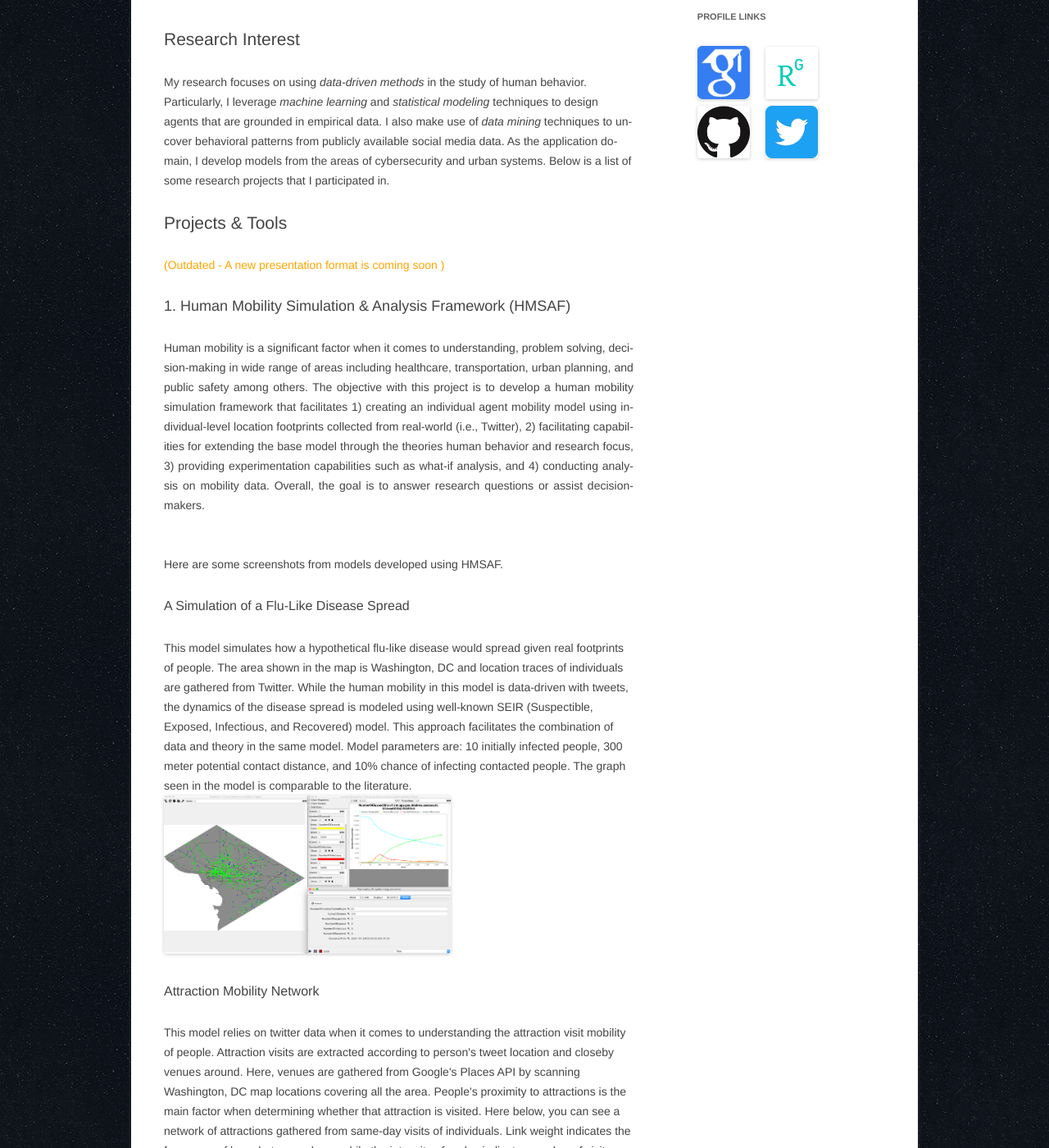
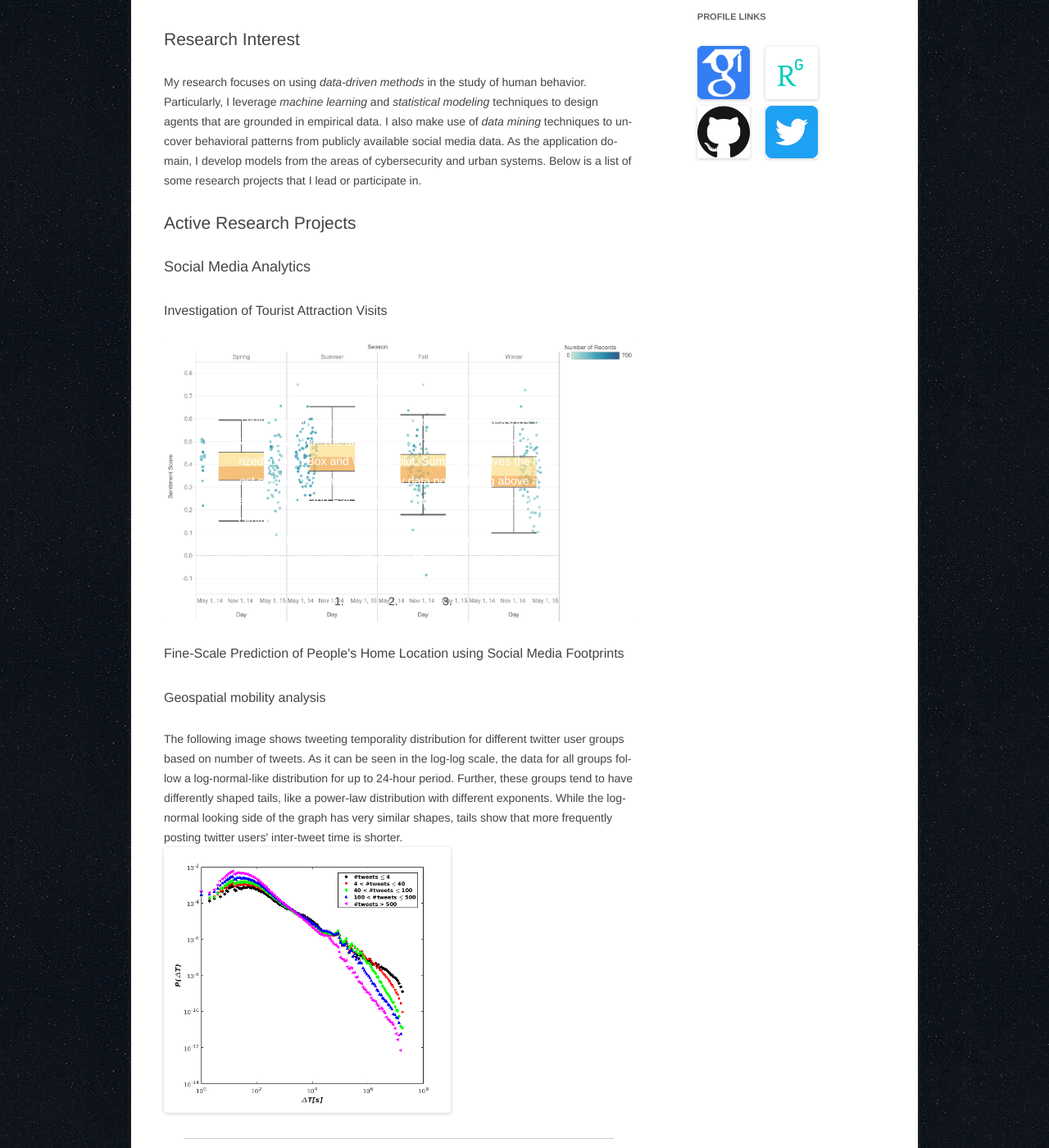
Before and after one commit to hamdikavak/hamdikavak.github.io, a Jekyll site: the page built from research-and-projects/index.html, in a window 1280 px wide and 1400 px high, scrolled down 210 px. Shown: the whole window at 82% size. Built offline with Jekyll 4.4.1, drawn with Linux system fonts in a browser that asks for light colours; nearby versions of some CDN libraries; some of the changed text lies outside the part shown.

Commit message:
Major changes on the projects page

```diff
--- a/_layouts/default.html
+++ b/_layouts/default.html
@@ -33,7 +33,7 @@
 	<header id="masthead" class="site-header" role="banner">
 		<hgroup>
 			<h1 class="site-title"><a href="{{ site.baseurl }}/" title="Hamdi Kavak" rel="home">Hamdi Kavak</a></h1>
-			<h2 class="site-description">A space about my professional career</h2>
+			<h2 class="site-description">A summary of my professional career</h2>
 		</hgroup>
 		<nav class="navbar navbar-expand-md navbar-dark bg-dark">
 			<button class="navbar-toggler" type="button" data-toggle="collapse" data-target="#navbarMenu" aria-controls="navbarMenu" aria-expanded="false" aria-label="Navigate">
@@ -48,7 +48,7 @@
 	          	<a href="{{ site.baseurl }}/publications/" class="nav-link">Publications</a>
 	          </li>
 	          <li class="nav-item {{ page.current_page_research }}">
-	          	<a href="{{ site.baseurl }}/research-and-projects/" class="nav-link">Research &#038; Projects</a>
+	          	<a href="{{ site.baseurl }}/research-and-projects/" class="nav-link">Research Efforts</a>
 	          </li>
 	          <li class="nav-item {{ page.current_page_skills }}">
 	          	<a href="{{ site.baseurl }}/skills/" class="nav-link">My Toolset</a>
--- a/publications/index.html
+++ b/publications/index.html
@@ -137,7 +137,7 @@
   </li>
 </ol>
 <a name="others"></a>
-<h1>Other Publications (non-peer reviwed)</h1>
+<h1>Other Publications (non-peer reviewed)</h1>
 <ol>
 	<li>
     Procedural City Generation Beyond Game Development<br />
--- a/research-and-projects/index.html
+++ b/research-and-projects/index.html
@@ -10,12 +10,163 @@
 My research focuses on using <em>data-driven methods</em> in the study of human behavior.
 Particularly, I leverage <em>machine learning</em> and <em>statistical modeling</em> techniques to design agents that are grounded in empirical data.
 I also make use of <em>data mining</em> techniques to uncover behavioral patterns from publicly available social media data.
-As the application domain, I develop models from the areas of cybersecurity and urban systems. Below is a list of some research projects that I participated in.
+As the application domain, I develop models from the areas of cybersecurity and urban systems. Below is a list of some research projects that I lead or participate in.
 
 </p>
 
-<h1>Projects &amp; Tools</h1> <span style="color: orange">(Outdated - A new presentation format is coming soon )</span>
-<h2>1. Human Mobility Simulation &amp; Analysis Framework (HMSAF)</h2>
+<h1>Active Research Projects</h1>
+
+<h2>Social Media Analytics</h2>
+
+<h3>Investigation of Tourist Attraction Visits</h3>
+<div id="socialMediaCarouselExampleIndicators" class="carousel slide" data-ride="carousel">
+  <ol class="carousel-indicators">
+    <li data-target="#socialMediaCarouselExampleIndicators" data-slide-to="0" class="active"></li>
+    <li data-target="#socialMediaCarouselExampleIndicators" data-slide-to="1"></li>
+    <li data-target="#socialMediaCarouselExampleIndicators" data-slide-to="2"></li>
+  </ol>
+  <div class="carousel-inner">
+    <div class="carousel-item active">
+      <img class="d-block w-100" src="images/social_media_analytics/attraction/method.png" alt="Method">
+      <div class="carousel-caption d-none d-md-block">
+	    <h5>Method</h5>
+	    <p>The summary of our 4-step method containing the steps of data collection and preprocessing, visitor origin identification, visit sentiment identification, and temporality inspection.</p>
+	  </div>
+    </div>
+    <div class="carousel-item">
+      <img class="d-block w-100" src="images/social_media_analytics/attraction/seasonality.png" alt="The effect of seasonality on sentiment">
+      <div class="carousel-caption d-none d-md-block">
+	    <h5>The effect of seasonality on sentiment</h5>
+	    <p>Daily average sentiment scores split across four seasons from Spring to Winter. The data distribution in each season is summarized using a Box and Whisker plot. Summer receives the highest positive sentiment with many data points rising above a 0.4 score. Spring and Fall follow with similar sentiment scores concentrated below 0.4 scores. Winter, on the other hand, appears to have the lowest sentiment scores with a concentration falling below 0.35.</p>
+	  </div>
+    </div>
+    <div class="carousel-item">
+      <img class="d-block w-100" src="images/social_media_analytics/attraction/progression.png" alt="Sentiment progression">
+       <div class="carousel-caption d-none d-md-block">
+	    <h5>Sentiment progression based on visit length and attraction category</h5>
+	    <p>A plot of the progress of sentiment based the time spent at an attraction. These graph shows visits grouped by attraction category. Color coding and placement is the same as the previous figure.</p>
+	  </div>
+    </div>
+  </div>
+  <a class="carousel-control-prev" href="#socialMediaCarouselExampleIndicators" role="button" data-slide="prev">
+    <span class="carousel-control-prev-icon" aria-hidden="true"></span>
+    <span class="sr-only">Previous</span>
+  </a>
+  <a class="carousel-control-next" href="#socialMediaCarouselExampleIndicators" role="button" data-slide="next">
+    <span class="carousel-control-next-icon" aria-hidden="true"></span>
+    <span class="sr-only">Next</span>
+  </a>
+</div>
+
+
+<h3>Fine-Scale Prediction of People's Home Location using Social Media Footprints</h3>
+
+
+<h3>Geospatial mobility analysis</h3>
+The following image shows tweeting temporality distribution for different twitter user groups based on number of tweets.
+As it can be seen in the log-log scale, the data for all groups follow a log-normal-like distribution for up to 24-hour period.
+Further, these groups tend to have differently shaped tails, like a power-law distribution with different exponents.
+While the log-normal looking side of the graph has very similar shapes, tails show that more frequently posting twitter users' inter-tweet time is shorter.
+
+<br/>
+ <a href="images/5interevent_time_by_group.png" target="_blank"><img src="images/5interevent_time_by_group.png" width="350"/></a>
+<hr/>
+
+Individuals tend to visit places that they previously visited such as home or work locations. Moreover, these visits are periodic (see: Gonzalez, Hidalgo, and Barabasi [2008]).
+The following image is a visualization that shows periodic visiting behavior of Twitter users from Washington, DC.
+The blue dotted line shows the probability of visiting the same location after some hours, also named as first pessage time of a place.
+With this voluntary Twitter data, it is clear to see the periodic visiting behavior is present.
+Periodicity appears as 24-hour intervals.
+The red line would be the probability distribution if individuals visit places randomly.
+In other words, this graph shows that we are not random at all, at least when it comes to mobility.
+<br/>
+ <a href="images/3fpt_dc.png" target="_blank"><img src="images/3fpt_dc.png" width="350"/></a>
+<hr/>
+
+Zipf's law, in general terms, indicates that frequency of a quantity is inversely propotional to its rank.
+Applying to Twitter data, the following graph shows that Zipf's law is present in geo-located Twitter data for Washington, DC regardles of number of unique locations a person visits.
+<br/>
+ <a href="images/6zipfs_log_log.png" target="_blank"><img src="images/6zipfs_log_log.png" width="350"/></a>
+  <br/>
+<hr/>
+  This model relies on twitter data when it comes to understanding the attraction visit mobility of people.
+  Attraction visits are extracted according to person's tweet location and closeby venues around.
+  Here, venues are gathered from Google's Places API by scanning Washington, DC map locations covering all the area.
+People's proximity to attractions is the main factor when determining whether that attraction is visited.
+Here below, you can see a network of attractions gathered from same-day visits of individuals.
+Link weight indicates the frequency of hops between places while the intensity of nodes indicates number of visits.
+<br/>
+<a href="images/overall_one_day_weighted_degree_min100.png" target="_blank"><img src="images/overall_one_day_weighted_degree_min100.png" width="350"/></a>
+  <br/>
+
+
+
+
+<h2>Data-Driven Modeling of Agents</h2>
+<ol>
+	<li>Big Data, Agents, and Machine Learning: towards A Data-Driven Agent-based Modeling Approach</li>
+	<li>The Spread of Wi-Fi Router Malware</li>
+	<li>Leveraging Social Media Data in Agent-based Simulations.</li>
+</ol>
+
+
+<h2>Simulation Data Analytics</h2>
+<ol>
+	<li>A Patterns of Life Simulation for Urban Science</li>
+	<li>Verification and Validation as a Service</li>
+	<li>Identifying Unexpected Behaviors of Agent-based Models through Spatial Plots and Heat Maps</li>
+</ol>
+
+<h2>Simulation of Cybersecurity</h2>
+
+<ol>
+	<li>Current Status and Future Challenges</li>
+	<li>Assessing the Impact of Cyberloafing on Cyber Risk</li>
+	<li>Towards Modeling Factors that Enable an Attacker</li>
+	<li>A characterization of cybersecurity simulation scenarios</li>
+</ol>
+
+
+<h1>Past Research Projects</h1>
+
+<h2>CLOUDES</h2>
+<p>Cloudes is a cloud-based discrete-event simulation development tool that&#8217;s solely operating on browser in the front-end and cloud-based infrastructure at the back-end.
+I designed the initial software architecture in 2013. A master&#8217;s student from Computer Science Department at ODU helped building the initial interface.
+Later, Anthony M. Barraco took the lead on development and made significant improvements on the project.
+  This project is active and led by Dr. Jose J Padilla. I am still making contributions to different parts of the project.
+  Dr. Saikou Y. Diallo and Chris J. Lynch are other members of the team. You can test the tool at <a title="ClouDES" href="http://www.cloudes.me">cloudes.me</a>.</p>
+<br/>
+ <a href="images/cloudes.png" target="_blank"><img src="images/cloudes.png" width="350"/></a>
+  <br/>
+
+
+<h2>M&amp;S Cube</h2>
+
+<p style="text-align: justify;">M&amp;S Cube is a smart phone and tablet app that serves as a gentle introduction to the emerging field of modeling and simulation.
+  I developed the first version of the iPad app in 2012 and also ported the app to iPhone platform in 2013.
+  Other contributors are Anthony M. Barraco who developed the second version of iPad app and Android version and Anitam who helped porting the app to iPhone platform.
+  The project was led by Dr. Jose J Padilla and Dr Saikou Y Diallo. You can download the app using the links below.</p>
+
+<br/>
+ <a href="images/cube1.jpeg" target="_blank"><img src="images/cube1.jpeg" width="200"/></a>
+ <a href="images/cube2.jpeg" target="_blank"><img src="images/cube2.jpeg" width="200"/></a>
+ <a href="images/cube3.jpeg" target="_blank"><img src="images/cube3.jpeg" width="200"/></a>
+  <br/>
+
+<h2>Web-based simulations and tools</h2>
+<p>Here some simulations written in JavaScript.</p>
+<ul>
+<li>Segregation Simulation : <a href="http://hamdikavak.com/sims/segregation/">Demo</a> &#8211; <a href="https://github.com/hamdikavak/segregation-simulation">Source Code</a></li>
+<li>Flocking Simulation: <a href="http://hamdikavak.com/sims/flocking/">Demo</a> &#8211; <a href="https://github.com/hamdikavak/flocking-simulation">Source Code</a></li>
+<li>Google Maps Polygon Extraction Tool: <a href="http://hamdikavak.com/research-and-projects/demo/maps-api-polygon/">Demo</a> </li>
+</ul>
+
+
+
+
+
+<!--
+
 <p style="text-align: justify;">
   Human mobility is a significant factor when it comes to understanding, problem solving, decision-making in wide range of areas including healthcare, transportation, urban planning, and public safety among others.
   The objective with this project is to develop a human
@@ -40,97 +191,4 @@
   The graph seen in the model is comparable to the literature.<br/>
 <a href="images/dc_disease_sim.png" target="_blank"><img src="images/dc_disease_sim.png" width="350"/></a>
   <br/>
-
-  <h3>Attraction Mobility Network</h3>
-  This model relies on twitter data when it comes to understanding the attraction visit mobility of people.
-  Attraction visits are extracted according to person's tweet location and closeby venues around.
-  Here, venues are gathered from Google's Places API by scanning Washington, DC map locations covering all the area.
-People's proximity to attractions is the main factor when determining whether that attraction is visited.
-Here below, you can see a network of attractions gathered from same-day visits of individuals.
-Link weight indicates the frequency of hops between places while the intensity of nodes indicates number of visits.
-<br/>
-<a href="images/overall_one_day_weighted_degree_min100.png" target="_blank"><img src="images/overall_one_day_weighted_degree_min100.png" width="350"/></a>
-  <br/>
-
-  <h3>Analyses of Geo-Located Twitter Data</h3>
-Following images visualize some analyses conducted on geo-located Twitter data. A paper is forthcoming explaning these visuals in detail.
-<br/>
-<br/>
-Twitter user distribution with respect to the US population.
-While overall user distribution correlates (p>.90) with actual population, the states of CA, FL, DC, an NY are overrepresented and the states of ID, MO, SD, and WY are underrepresented.
-<br/>
-  <a href="images/1tweet_dist.png" target="_blank"><img src="images/1tweet_dist.png" width="350"/></a>
-
-<hr/>
-The following image shows tweeting temporality distribution for different twitter user groups based on number of tweets.
-As it can be seen in the log-log scale, the data for all groups follow a log-normal-like distribution for up to 24-hour period.
-Further, these groups tend to have differently shaped tails, like a power-law distribution with different exponents.
-While the log-normal looking side of the graph has very similar shapes, tails show that more frequently posting twitter users' inter-tweet time is shorter.
-
-<br/>
- <a href="images/5interevent_time_by_group.png" target="_blank"><img src="images/5interevent_time_by_group.png" width="350"/></a>
-<hr/>
-
-Twitter postings by hour. The clear pattern is that people tend to tweet more after 7pm and tend to tweet less after 1am. tweeting frequency is almost constant from noon till evening.
-<br/>
-<a href="images/2hour_dist.png" target="_blank"><img src="images/2hour_dist.png" width="350"/></a>
-<hr/>
-Individuals tend to visit places that they previously visited such as home or work locations. Moreover, these visits are periodic (see: Gonzalez, Hidalgo, and Barabasi [2008]).
-The following image is a visualization that shows periodic visiting behavior of Twitter users from Washington, DC.
-The blue dotted line shows the probability of visiting the same location after some hours, also named as first pessage time of a place.
-With this voluntary Twitter data, it is clear to see the periodic visiting behavior is present.
-Periodicity appears as 24-hour intervals.
-The red line would be the probability distribution if individuals visit places randomly.
-In other words, this graph shows that we are not random at all, at least when it comes to mobility.
-<br/>
- <a href="images/3fpt_dc.png" target="_blank"><img src="images/3fpt_dc.png" width="350"/></a>
-<hr/>
-
-Zipf's law, in general terms, indicates that frequency of a quantity is inversely propotional to its rank.
-Applying to Twitter data, the following graph shows that Zipf's law is present in geo-located Twitter data for Washington, DC regardles of number of unique locations a person visits.
-<br/>
- <a href="images/6zipfs_log_log.png" target="_blank"><img src="images/6zipfs_log_log.png" width="350"/></a>
-
-
-  <br/>
-
-
-
-<h2>2. Cloudes</h2>
-<p>Cloudes is a cloud-based discrete-event simulation development tool that&#8217;s solely operating on browser in the front-end and cloud-based infrastructure at the back-end.
-I designed the initial software architecture in 2013. A master&#8217;s student from Computer Science Department at ODU helped building the initial interface.
-Later, Anthony M. Barraco took the lead on development and made significant improvements on the project.
-  This project is active and led by Dr. Jose J Padilla. I am still making contributions to different parts of the project.
-  Dr. Saikou Y. Diallo and Chris J. Lynch are other members of the team. You can test the tool at <a title="ClouDES" href="http://www.cloudes.me">cloudes.me</a>.</p>
-<br/>
- <a href="images/cloudes.png" target="_blank"><img src="images/cloudes.png" width="350"/></a>
-  <br/>
-
-
-
-<h2>3. M&amp;S Cube</h2>
-<p style="text-align: justify;">M&amp;S Cube is a smart phone and tablet app that serves as a gentle introduction to the emerging field of modeling and simulation.
-  I developed the first version of the iPad app in 2012 and also ported the app to iPhone platform in 2013.
-  Other contributors are Anthony M. Barraco who developed the second version of iPad app and Android version and Anitam who helped porting the app to iPhone platform.
-  The project was led by Dr. Jose J Padilla and Dr Saikou Y Diallo. You can download the app using the links below.</p>
-
-<br/>
- <a href="images/cube1.jpeg" target="_blank"><img src="images/cube1.jpeg" width="200"/></a>
- <a href="images/cube2.jpeg" target="_blank"><img src="images/cube2.jpeg" width="200"/></a>
- <a href="images/cube3.jpeg" target="_blank"><img src="images/cube3.jpeg" width="200"/></a>
-  <br/>
-<p>iPhone                      iPad                           Android<a href="https://itunes.apple.com/us/app/m-s-cube-for-iphone/id646561865?mt=8&amp;amp;uo=4" target="_blank"><br />
-<img class="alignnone" src="https://linkmaker.itunes.apple.com/htmlResources/assets/en_us//images/web/linkmaker/badge_appstore-lrg.png" alt="" width="105" height="31" /></a>
-<a href="https://itunes.apple.com/us/app/m-s-cube/id541665433?mt=8&amp;uo=4"><img class="alignnone" src="https://linkmaker.itunes.apple.com/htmlResources/assets/en_us//images/web/linkmaker/badge_appstore-lrg.png" alt="" width="108" height="32" /></a>
-<a href="https://play.google.com/store/apps/details?id=edu.odu.vmasc.mscube&utm_source=global_co&utm_medium=prtnr&utm_content=Mar2515&utm_campaign=PartBadge&pcampaignid=MKT-AC-global-none-all-co-pr-py-PartBadges-Oct1515-1"><img alt="Get it on Google Play" src="https://play.google.com/intl/en_us/badges/images/apps/en-play-badge.png" style="width: 130px; height: 39px;"/></a>
-</p>
-<h2>4. Some web-based simulations and tools</h2>
-<p>I&#8217;ve developed a couple of simple JavaScript simulations.</p>
-<ul>
-<li>Segregation Simulation : <a href="http://hamdikavak.com/sims/segregation/">Demo</a> &#8211; <a href="https://github.com/hamdikavak/segregation-simulation">Source Code</a></li>
-<li>Flocking Simulation: <a href="http://hamdikavak.com/sims/flocking/">Demo</a> &#8211; <a href="https://github.com/hamdikavak/flocking-simulation">Source Code</a></li>
-<li>Google Maps Polygon Extraction Tool: <a href="http://hamdikavak.com/research-and-projects/demo/maps-api-polygon/">Demo</a> </li>
-
-
-
-</ul>
+ -->
```
Also changed, not shown: research-and-projects/images/social_media_analytics/attraction/method.png (added), research-and-projects/images/social_media_analytics/attraction/progression.png (added), research-and-projects/images/social_media_analytics/attraction/seasonality.png (added).
